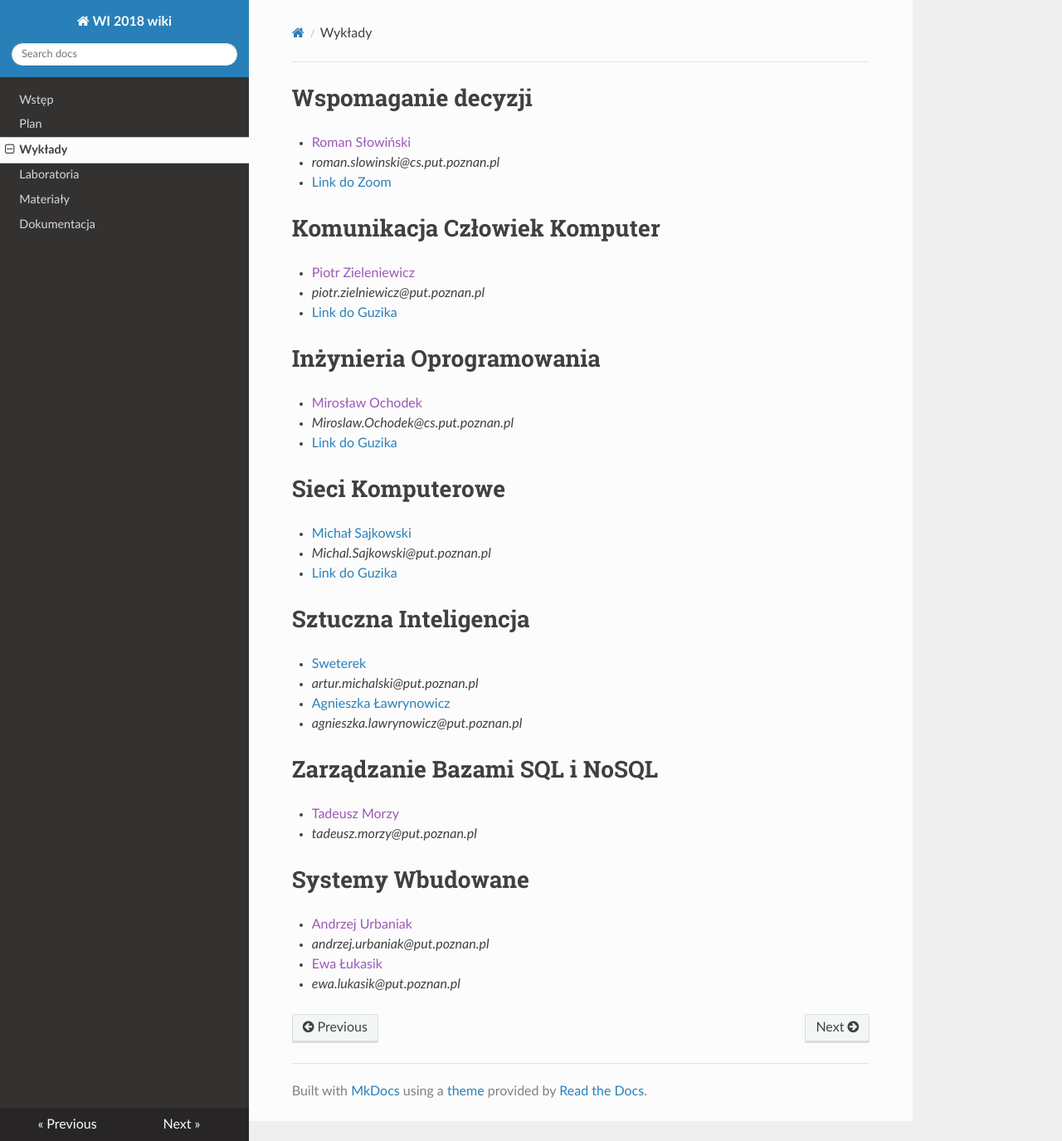
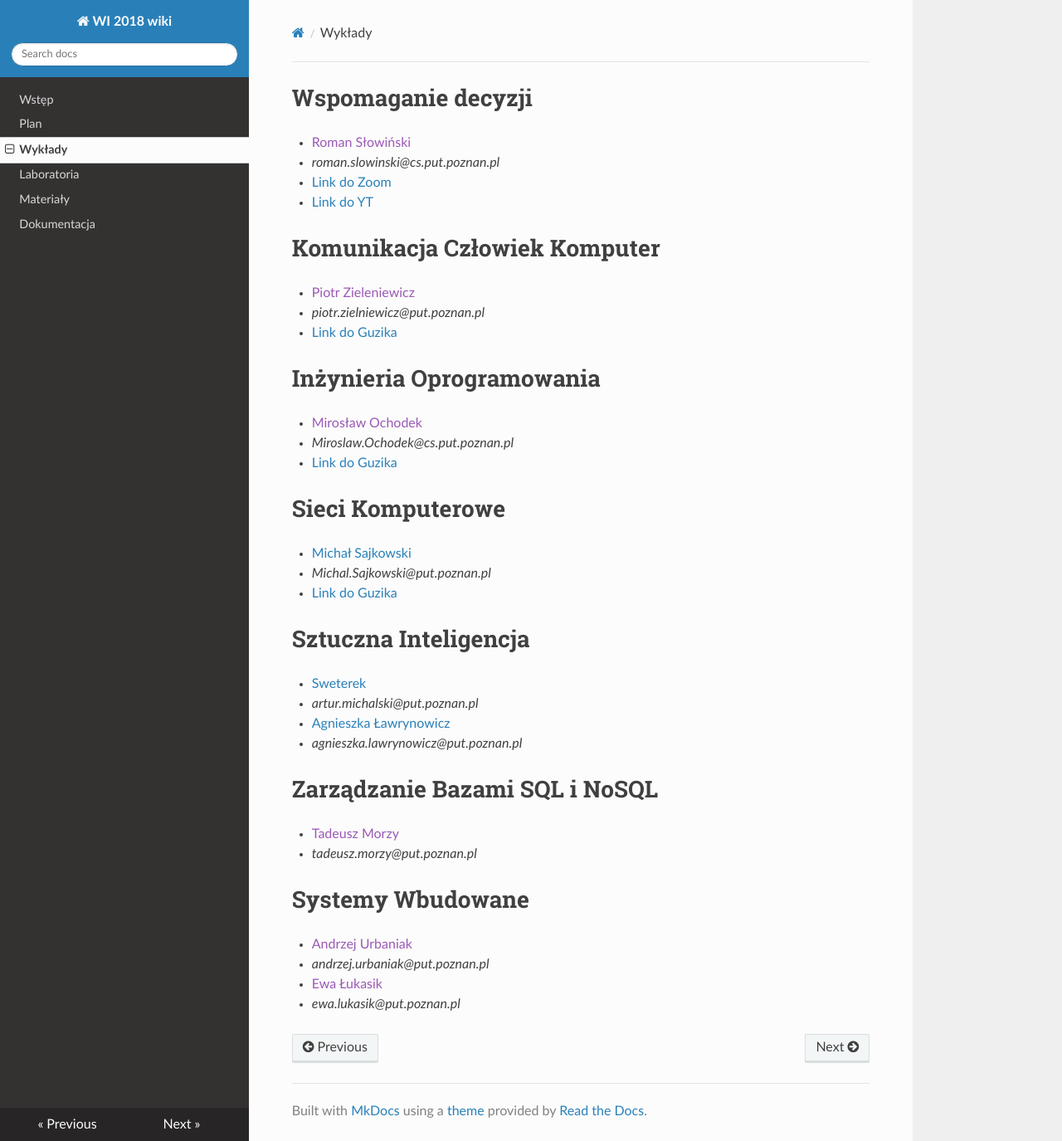
Before and after one commit to PUT-WI-18/wi18-wiki-sem5, an MkDocs documentation site: the page built from docs/wyklady.md, in a window 1280 px wide and 1375 px high. Shown: the whole window at 83% size. Built offline with MkDocs 1.6.1, drawn with Linux system fonts in a browser that asks for light colours; nearby versions of some CDN libraries.

Commit message:
Update wyklady.md

```diff
--- a/docs/wyklady.md
+++ b/docs/wyklady.md
@@ -2,6 +2,7 @@
 - [Roman Słowiński]()
    - *roman.slowinski@cs.put.poznan.pl*
    - [Link do Zoom](https://us02web.zoom.us/j/85460484417?pwd=NXpuckN3cFRKU1lwa1VLc0VoS09yQT09&uname=Piotr%20Tylczy%C5%84ski)
+   - [Link do YT](https://www.youtube.com/playlist?list=PLMkIxFYizNdErj-p4leyAAZlrzIt83qja)
 
 # Komunikacja Człowiek Komputer
 - [Piotr Zieleniewicz]()
```
